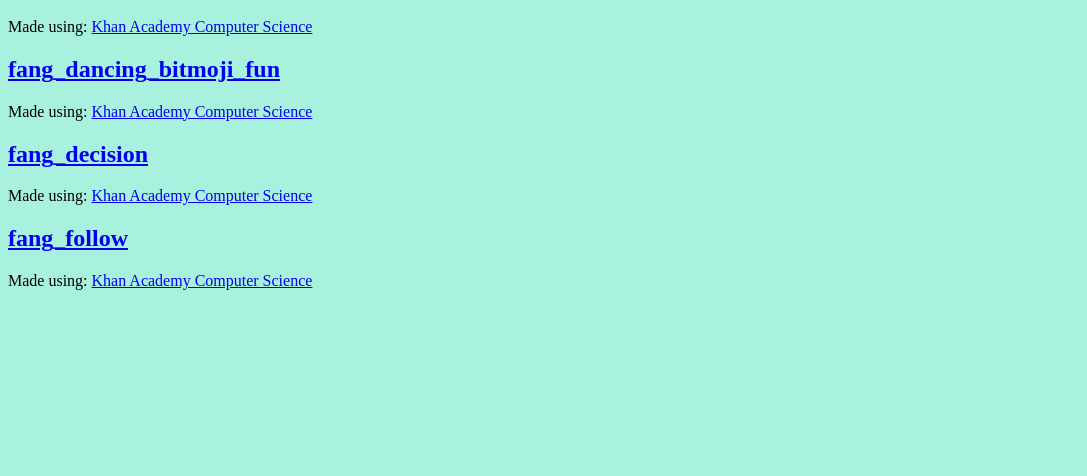
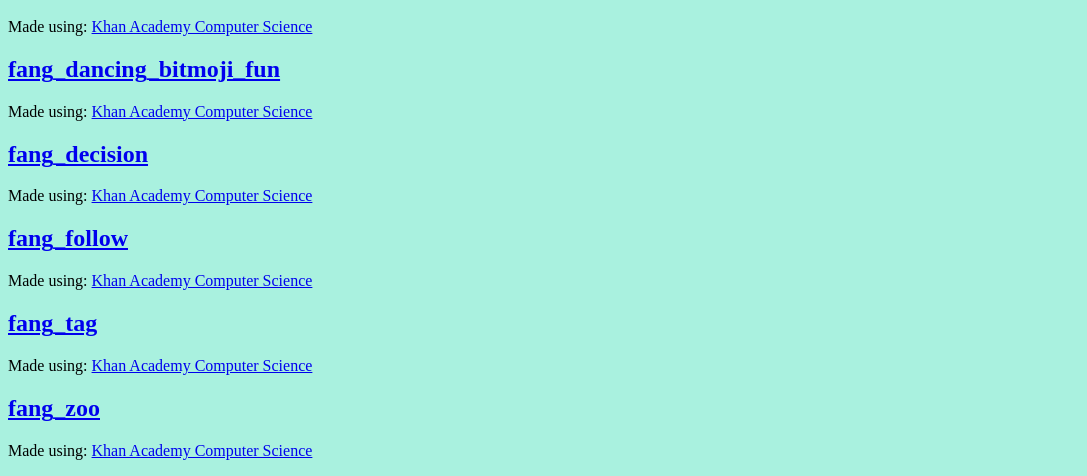
Before and after one commit to zhen-king/zhen-king.github.io, a plain HTML site: page javascripts.html in a window 1280 px wide. Shown: the part 421-897 px from the top of the page, without its empty margins (0-1087 px from the left). Before the commit the page ends 800 px from the top, so only its background shows below. Drawn offline with Linux system fonts and the light colour scheme; a script that the page names is missing.

Commit message:
Update javascripts.html

```diff
--- a/javascripts.html
+++ b/javascripts.html
@@ -21,6 +21,7 @@
     <h2><a href="https://www.khanacademy.org/computer-programming/fang_dancing_bitmoji_fun/6361667132669952">fang_dancing_bitmoji_fun</a></h2><script src="https://www.khanacademy.org/computer-programming/fang_dancing_bitmoji_fun/6361667132669952/embed.js?editor=no&buttons=no&author=no&embed=yes"></script><p>Made using: <a href="http://www.khanacademy.org/computer-programming">Khan Academy Computer Science</a></p>
     <h2><a href="https://www.khanacademy.org/computer-programming/fang_decision/4798335724503040">fang_decision</a></h2><script src="https://www.khanacademy.org/computer-programming/fang_decision/4798335724503040/embed.js?editor=no&buttons=no&author=no&embed=yes"></script><p>Made using: <a href="http://www.khanacademy.org/computer-programming">Khan Academy Computer Science</a></p>
     <h2><a href="https://www.khanacademy.org/computer-programming/fang_follow/5800047994159104">fang_follow</a></h2><script src="https://www.khanacademy.org/computer-programming/fang_follow/5800047994159104/embed.js?editor=no&buttons=no&author=no&embed=yes"></script><p>Made using: <a href="http://www.khanacademy.org/computer-programming">Khan Academy Computer Science</a></p>
-
+    <h2><a href="https://www.khanacademy.org/computer-programming/fang_tag/6068091886714880">fang_tag</a></h2><script src="https://www.khanacademy.org/computer-programming/fang_tag/6068091886714880/embed.js?editor=no&buttons=no&author=no&embed=yes"></script><p>Made using: <a href="http://www.khanacademy.org/computer-programming">Khan Academy Computer Science</a></p>
+    <h2><a href="https://www.khanacademy.org/computer-programming/fang_zoo/5586791945945088">fang_zoo</a></h2><script src="https://www.khanacademy.org/computer-programming/fang_zoo/5586791945945088/embed.js?editor=no&buttons=no&author=no&embed=yes"></script><p>Made using: <a href="http://www.khanacademy.org/computer-programming">Khan Academy Computer Science</a></p>
   </body>
 </html>
```
